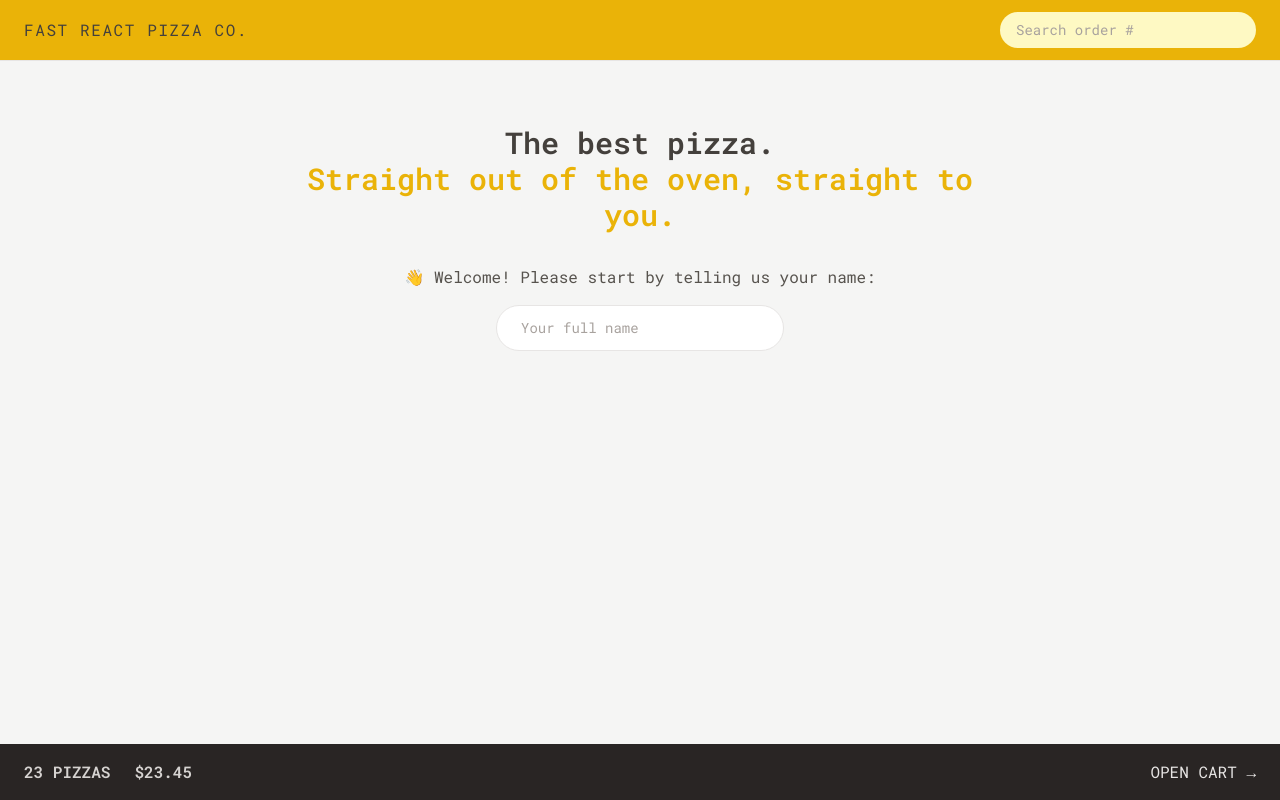
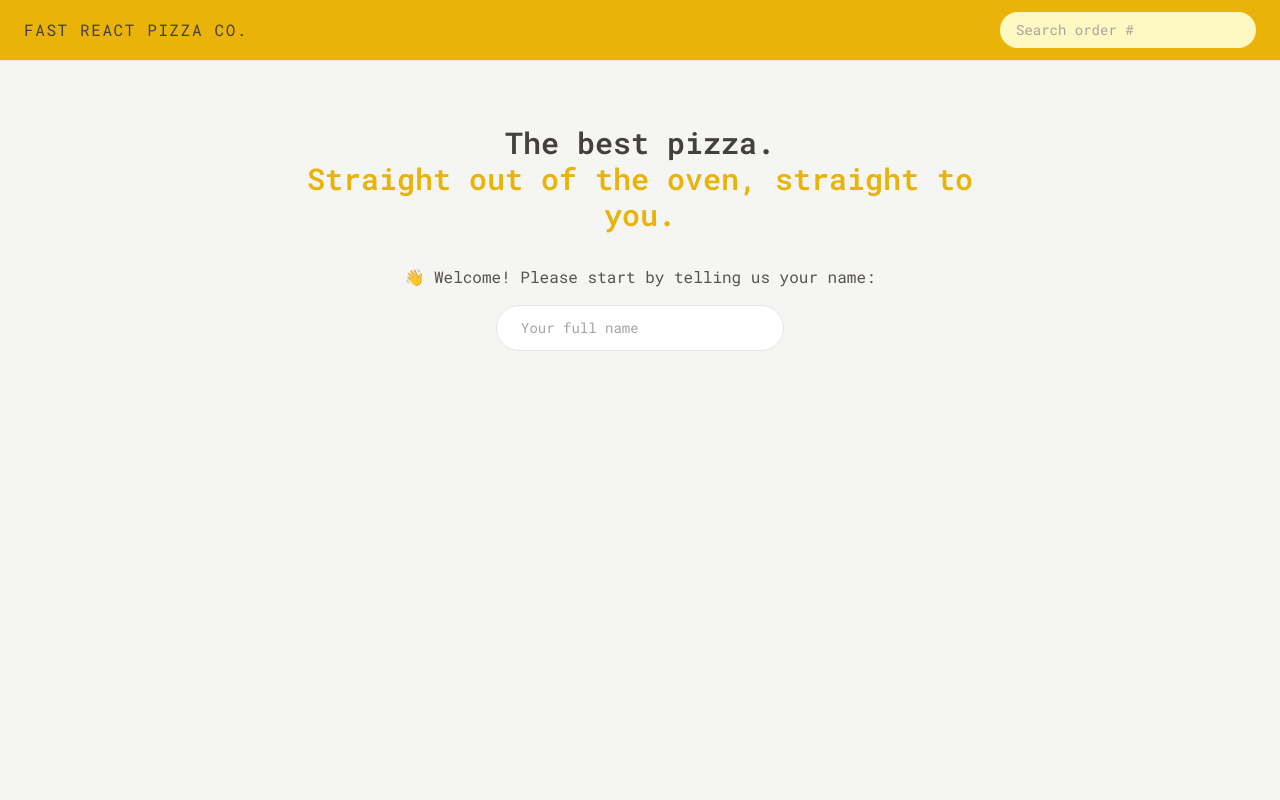
Before and after one commit to RaghadDeveloper/fast-react-pizza, a React (Vite) app: page / in a window 1280 px wide. Built offline with nearby package versions, Linux system fonts and the light colour scheme.

Commit message:
Building the cart overview

```diff
--- a/src/features/cart/CartOverview.jsx
+++ b/src/features/cart/CartOverview.jsx
@@ -1,11 +1,19 @@
+import { useSelector } from "react-redux";
 import { Link } from "react-router-dom";
+import { getTotalCartPrice, getTotalCartQuantity } from "./cartSlice";
+import { formatCurrency } from "../../utils/helpers";
 
 function CartOverview() {
+  const totalQuantity = useSelector(getTotalCartQuantity);
+  const totalPrice = useSelector(getTotalCartPrice);
+
+  if (!totalQuantity) return null;
+
   return (
     <div className="bg-stone-800 text-stone-200 uppercase text-sm py-4 px-4 flex items-center justify-between sm:px-6 md:text-base">
       <p className="text-stone-300 font-semibold space-x-4 sm:space-x-6">
-        <span>23 pizzas</span>
-        <span>$23.45</span>
+        <span>{totalQuantity} pizzas</span>
+        <span>{formatCurrency(totalPrice)}</span>
       </p>
       <Link to="/cart">Open cart &rarr;</Link>
     </div>
--- a/src/features/cart/cartSlice.js
+++ b/src/features/cart/cartSlice.js
@@ -2,13 +2,13 @@
 
 const initialState = {
   cart: [
-    {
-      pizzaId: 12,
-      name: "mediterranean",
-      quantity: 2,
-      unitPrice: 16,
-      totalPrice: 32,
-    },
+    // {
+    //   pizzaId: 12,
+    //   name: "mediterranean",
+    //   quantity: 2,
+    //   unitPrice: 16,
+    //   totalPrice: 32,
+    // },
   ],
 };
 
@@ -47,3 +47,9 @@
 } = cartSlice.actions;
 
 export default cartSlice.reducer;
+
+export const getTotalCartQuantity = (state) =>
+  state.cart.cart.reduce((sum, item) => sum + item.quantity, 0);
+
+export const getTotalCartPrice = (state) =>
+  state.cart.cart.reduce((sum, item) => sum + item.totalPrice, 0);
```
